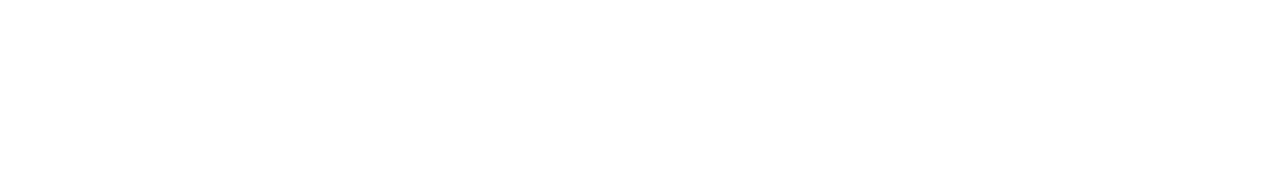
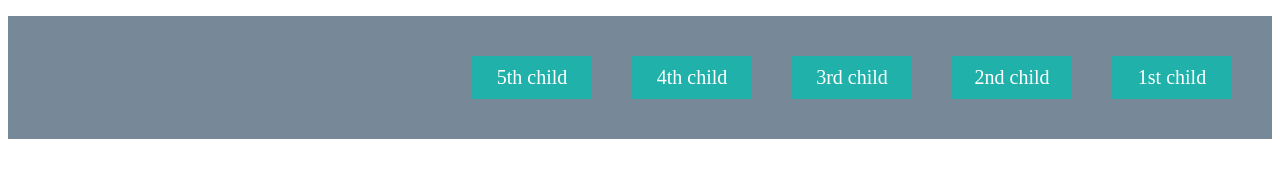
Before and after one commit to alifdelgado/FlexSassAnimations, a plain HTML site: page Section02-Flexbox/009.html in a window 1280 px wide. Drawn offline with Linux system fonts and the light colour scheme.

Commit message:
First examples about display flex, flex-direction and flex-wrap

```diff
--- a/007.html
+++ b/Section02-Flexbox/009.html
@@ -1,12 +1,20 @@
 <!DOCTYPE html>
 <html lang="en">
+
 <head>
     <meta charset="UTF-8">
     <meta name="viewport" content="width=device-width, initial-scale=1.0">
     <title>Flex Container</title>
-    <link rel="stylesheet" href="css/007.css">
+    <link rel="stylesheet" href="css/009.css">
 </head>
+
 <body>
-
+    <ul>
+        <li>1st child</li>
+        <li>2nd child</li>
+        <li>3rd child</li>
+        <li>4th child</li>
+        <li>5th child</li>
+    </ul>
 </body>
 </html>
--- /dev/null
+++ b/Section02-Flexbox/css/007.css
@@ -0,0 +1,17 @@
+ul{
+    background-color: lightslategray;
+    padding: 20px;
+    /* display: inline-flex; */
+    display: flex;
+    /* justify-content: center; */
+}
+
+li {
+    /* display: inline-flex; */
+    list-style: none;
+    color: #fff;
+    background-color: #20b2aa;
+    padding: 10px;
+    margin: 20px;
+    width: 100px;
+}
--- /dev/null
+++ b/Section02-Flexbox/css/008.css
@@ -0,0 +1,17 @@
+body{
+    display: flex;
+    flex-wrap: wrap;
+}
+
+section {
+    width: 20rem;
+    background-color: lightslategray;
+    padding: 1.5rem;
+    margin: 1rem;
+    color: #fff;
+}
+
+div.content {
+    background-color: #20b2aa;
+    padding: 1rem;
+}
--- /dev/null
+++ b/Section02-Flexbox/css/009.css
@@ -0,0 +1,17 @@
+ul {
+    background-color: lightslategray;
+    padding: 20px;
+    display: flex;
+    flex-direction: row-reverse;
+}
+
+li {
+    list-style: none;
+    color: #fff;
+    background-color: #20b2aa;
+    padding: 10px;
+    margin: 20px;
+    width: 100px;
+    font-size: 20px;
+    text-align: center;
+}
--- /dev/null
+++ b/Section02-Flexbox/css/010.css
@@ -0,0 +1,17 @@
+ul {
+    background-color: lightslategray;
+    padding: 20px;
+    display: flex;
+    flex-wrap: wrap-reverse;
+}
+
+li {
+    list-style: none;
+    color: #fff;
+    background-color: #20b2aa;
+    padding: 10px;
+    margin: 20px;
+    width: 100px;
+    font-size: 20px;
+    text-align: center;
+}
```
Also changed, not shown: Section02-Flexbox/007.html (added, +25 -0 lines), Section02-Flexbox/008.html (added, +32 -0 lines), Section02-Flexbox/010.html (added, +28 -0 lines), css/007.css (deleted).
